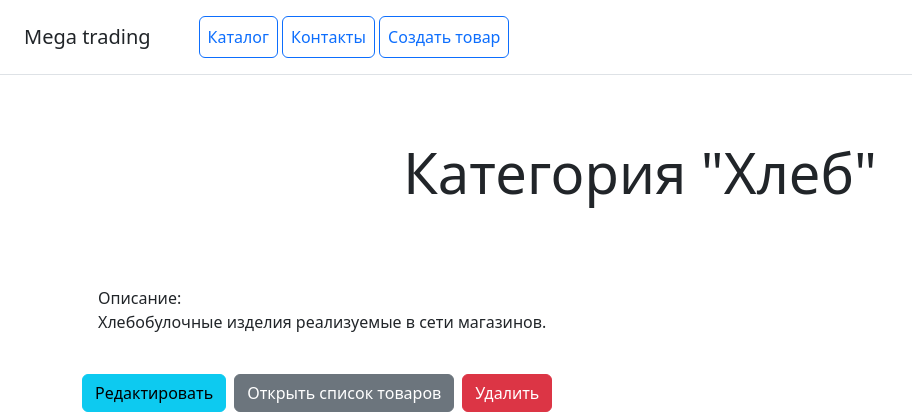
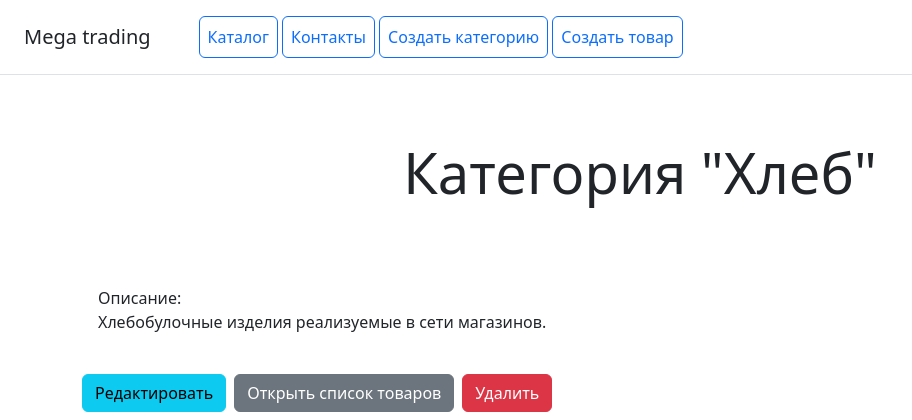
Before and after one commit to Uriy-T/skypro_UI_base, a Django app: page /category/detail/1 in a window 1280 px wide. Shown: the top 420 px of the page, without its empty margins (0-912 px from the left). Run offline with Django 5.2, Linux system fonts and the light colour scheme; data comes from the database, SQL or seed files in the repository; some libraries are stand-ins or nearby versions.

Commit message:
Восстановил работу ссылок: - contacts теперь в приложении main. Реализован временный FBV контроллер, зарегистрирован путь в подшаблону. - Для страницы создания товара актуализировано имя подшаблона, восствновлена ссылка элемента кнопки в подшаблоне хэддера

```diff
--- a/catalog/views/product_views.py
+++ b/catalog/views/product_views.py
@@ -8,7 +8,7 @@ from catalog.models import Product, Category
 class ProductCreateView(CreateView):
     model = Product
     fields = ['product_name', 'description', 'product_image', 'product_category', 'price_per_unit']
-    template_name = 'catalog/product/create.html'
+    template_name = 'catalog/product/create_product.html'
     success_url = reverse_lazy('catalog:product_list')
 
 
--- a/main/templates/main/base_includes/header.html
+++ b/main/templates/main/base_includes/header.html
@@ -2,8 +2,9 @@
 <div class="d-flex flex-column flex-md-row align-items-center p-3 px-md-4 mb-3 bg-white border-bottom box-shadow">
     <h5 class="my-0 mr-md-auto font-weight-normal">Mega trading</h5>
     <nav class="ms-5">
-        <a class="p-2 btn btn-outline-primary" href="{% url 'catalog:categories' %}">Каталог</a>
-        <a class="p-2 btn btn-outline-primary" href="/contacts/">Контакты</a>
-        <a class="p-2 btn btn-outline-primary" href="{% url 'catalog:create_product' %}">Создать товар</a>
+        <a class="p-2 btn btn-outline-primary" href="{% url 'catalog:category_list' %}">Каталог</a>
+        <a class="p-2 btn btn-outline-primary" href="{% url 'main:contacts' %}">Контакты</a>
+        <a class="p-2 btn btn-outline-primary" href="{% url 'catalog:category_create' %}#">Создать категорию</a>
+        <a class="p-2 btn btn-outline-primary" href="{% url 'catalog:product_create' %}">Создать товар</a>
     </nav>
 </div>
--- a/main/urls.py
+++ b/main/urls.py
@@ -4,5 +4,6 @@ from . import views
 app_name = 'main'
 
 urlpatterns = [
-    path('main/', views.main, name = 'main')
+    path('main/', views.main, name = 'main'),
+    path('contacts/', views.contacts, name = 'contacts')
 ]
```
Also changed, not shown: main/views.py (+6 -1 lines), main/templates/main/contacts.html (renamed from catalog/templates/contacts.html).
